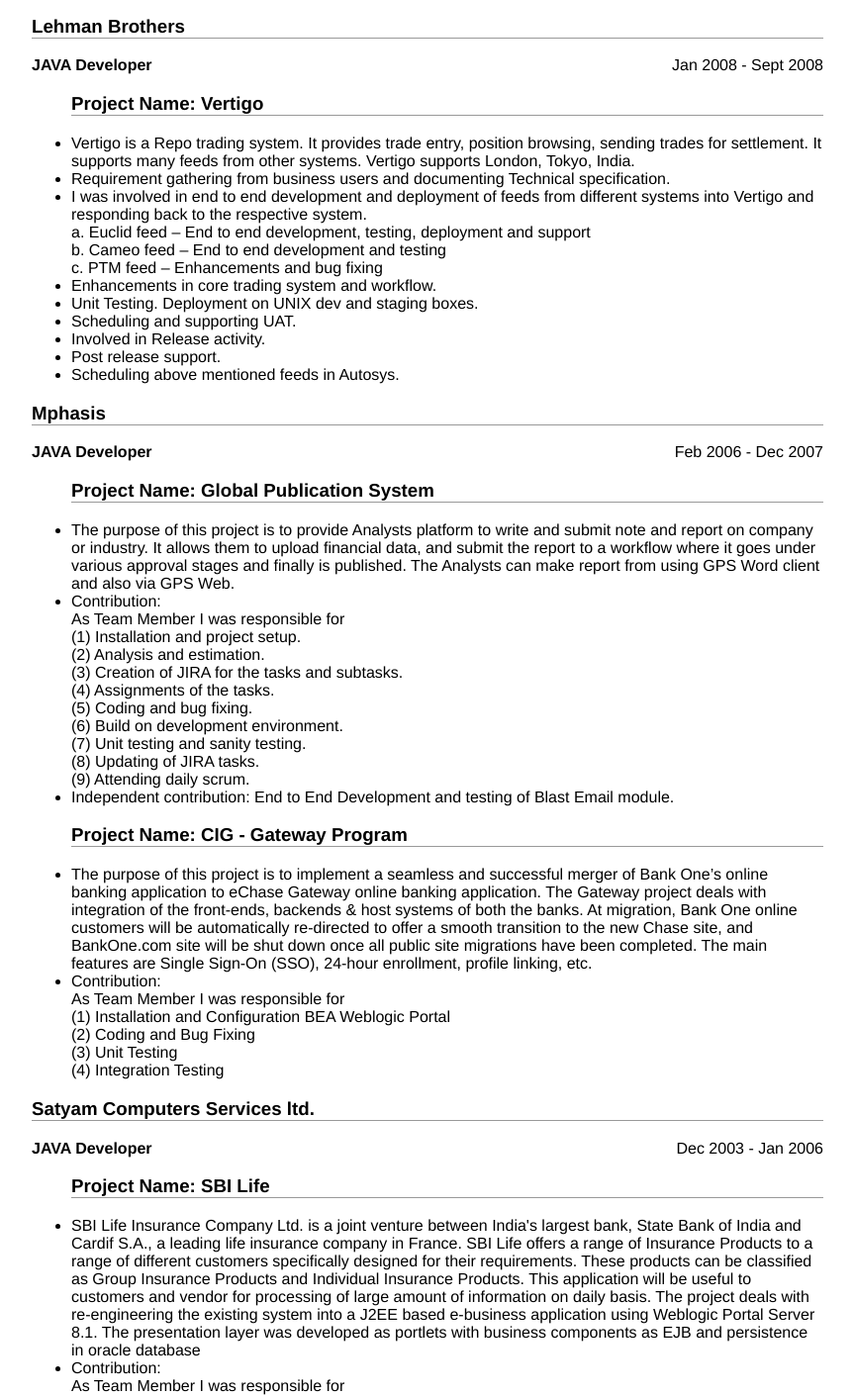
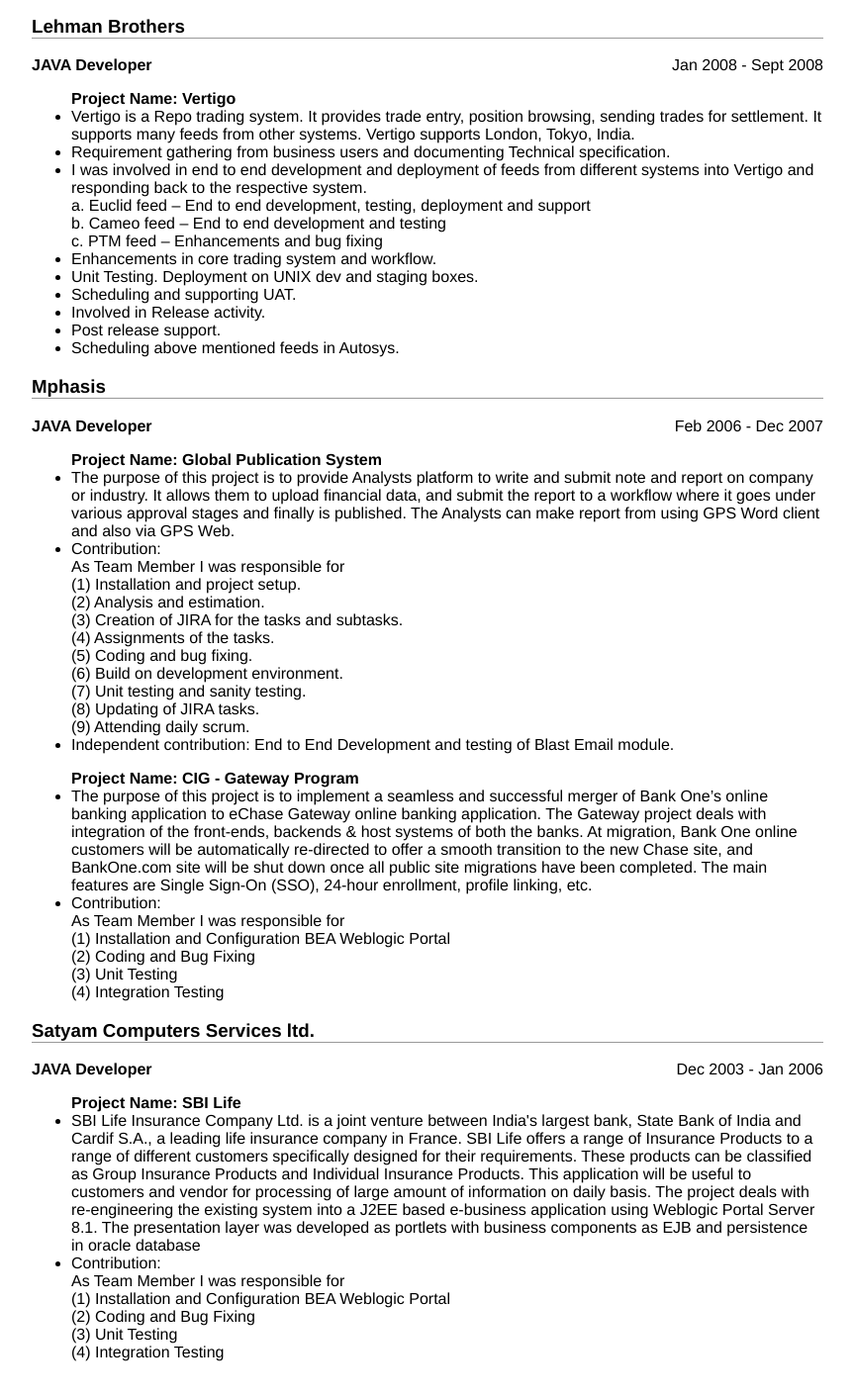
Before and after one commit to pmkakani/pmkakani.github.io, a plain HTML site: page index.html in a window 1280 px wide. Shown: the part 1381-2792 px from the top of the page at 99% size, without its empty margins (208-1071 px from the left). Drawn offline with Linux system fonts and the light colour scheme.

Commit message:
Update index.html

```diff
--- a/index.html
+++ b/index.html
@@ -111,7 +111,7 @@ I have handled complex tasks independently as well as in team.
 						</div>
 						<div class"block-content">
 								<ul>
-									<h3>Project Name: Vertigo</h3>
+									<h4>Project Name: Vertigo</h4>
 									<li>Vertigo is a Repo trading system. It provides trade entry, position browsing, sending trades for settlement. It supports many feeds from other systems.
 Vertigo supports London, Tokyo, India.</li>
 
@@ -139,7 +139,7 @@ Vertigo supports London, Tokyo, India.</li>
 								<h4>JAVA Developer</h4>
 						</div>
 						<div class"block-content">
-							<ul>	<h3>Project Name: Global Publication System</h3>
+							<ul>	<h4>Project Name: Global Publication System</h4>
 									<li>The purpose of this project is to provide Analysts platform to write and submit note and report on company or industry. It allows them to upload financial data, and submit the report to a workflow where it goes under various approval stages and finally is published.
 										The Analysts can make report from using GPS Word client and also via GPS Web.</li>
 
@@ -161,7 +161,7 @@ Independent contribution: End to End Development and testing of Blast Email modu
 
 								</ul>
 
-<ul>	<h3>Project Name: CIG - Gateway Program</h3>
+<ul>	<h4>Project Name: CIG - Gateway Program</h4>
 									<li>The purpose of this project is to implement a seamless and successful merger of Bank One’s online banking application to eChase Gateway online banking application. The Gateway project deals with integration of the front-ends, backends & host systems of both the banks. At migration, Bank One online customers will be automatically re-directed to offer a smooth transition to the new Chase site, and BankOne.com site will be shut down once all public site migrations have been completed. The main features are Single Sign-On (SSO), 24-hour enrollment, profile linking, etc.</li>
 
 									<li>Contribution:</br>
@@ -187,7 +187,7 @@ As Team Member I was responsible for</br>
 						</div>
 						<div class"block-content">
 							<ul>
-							<h3>Project Name: SBI Life</h3>
+							<h4>Project Name: SBI Life</h4>
 
 									<li>SBI Life Insurance Company Ltd. is a joint venture between India's largest bank, State Bank of India and Cardif S.A., a leading life insurance company in France. SBI Life offers a range of Insurance Products to a range of different customers specifically designed for their requirements. These products can be classified as Group Insurance Products and Individual Insurance Products. This application will be useful to customers and vendor for processing of large amount of information on daily basis.
 
```
